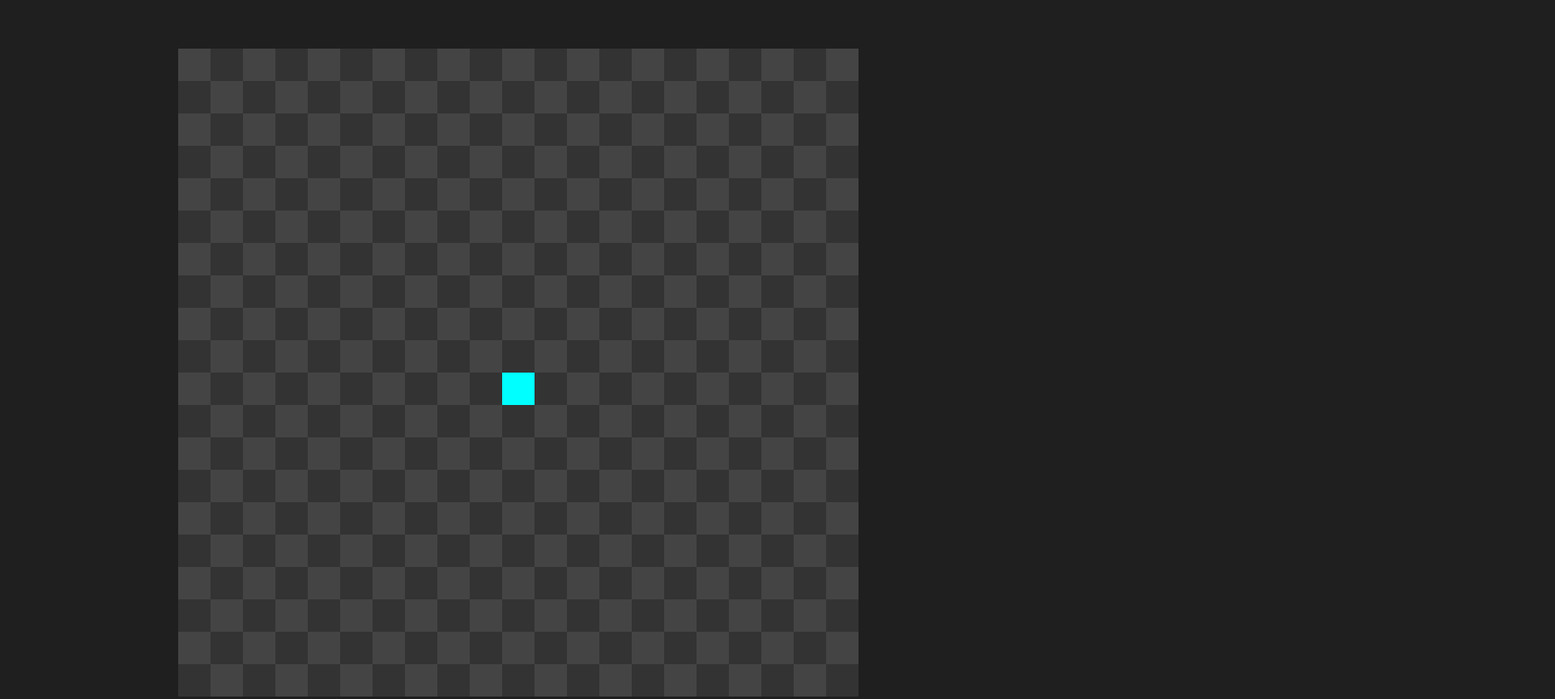
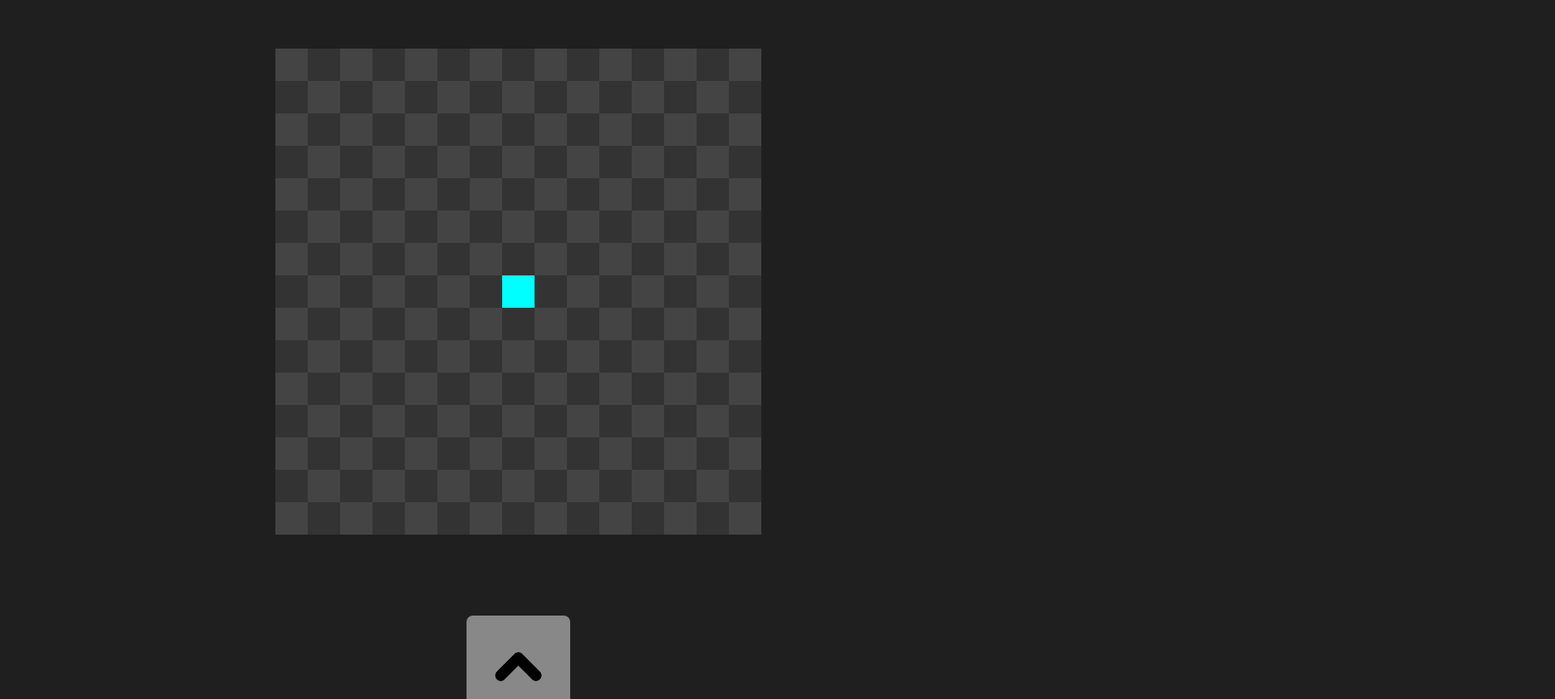
Before and after one commit to sweavertheslayr/snake_game, a plain HTML site: page snake_game.html in a window 1280 px wide. Shown: the top 863 px of the page at 81% size, 1920 px wide, since content can reach past the window. Drawn offline with Linux system fonts and the light colour scheme.

Commit message:
media better

```diff
--- a/grid.js
+++ b/grid.js
@@ -1,7 +1,7 @@
 
 // game variables
-export let rows = 20;
-export let columns = 21;
+export let rows = 15;
+export let columns = 15;
 
 // style variables
 let oddColor = getComputedStyle(document.documentElement)
--- a/snake.js
+++ b/snake.js
@@ -1,9 +1,9 @@
 import { getInputDirection } from "./input.js";
 import { rows, columns } from "./grid.js";
 
-export const SNAKE_SPEED = 10;
+export const SNAKE_SPEED = 5;
 
-const snakeBody = [{ x: 11, y: 11 }];
+const snakeBody = [{ x: 8, y: 8 }];
 
 export function update() {
     const inputDirection = getInputDirection();
--- a/styles/style.css
+++ b/styles/style.css
@@ -4,18 +4,20 @@
     /* grid variables */
     --rows: 11;
     --columns: 11;
-    --minimum-tile-size: 40px;
+    --minimum-tile-size: 5px;
+    --tile-size: min(5vw, 5vh);
+    --maximum-tile-size: 20px;
     --odd-color: #333333;
     --even-color: #444444;
 
     /* d pad variables */
-    --button-size: 40vw;
+    --button-size: 10vw;
     --button-color: #888888;
     --button-pressed-color: #a7a7a7;
 
     /* calculated variables */
-    --min-height: calc(var(--minimum-tile-size) * var(--rows));
-    --min-width: calc(var(--minimum-tile-size) * var(--columns));
+    --min-height: calc(var(--tile-size) * var(--rows));
+    --min-width: calc(var(--tile-size) * var(--columns));
 }
 
 * {
@@ -45,11 +47,9 @@
 }
 
 .grid div {
-    height: var(--minimum-tile-size);
-    width: var(--minimum-tile-size);
+    height: var(--tile-size);
+    width: var(--tile-size);
 }
-
-
 
 /* controls */
 
@@ -62,7 +62,7 @@
     display: flex;
     justify-content: center;
 
-    margin-top: 20vh;
+    margin-top: 10vh;
 }
 
 .movement {
@@ -116,16 +116,10 @@ button:not(:active) {
 }
 
 
-
-
-
-
-
-
 #game-board {
     position: absolute;
     display: grid;
-    width: calc(var(--minimum-tile-size) * var(--columns));
+    width: calc(var(--tile-size) * var(--columns));
     background-color: transparent;
     grid-template-columns: repeat(var(--columns), 1fr);
     grid-template-rows: repeat(var(--rows), 1fr);
@@ -133,8 +127,8 @@ button:not(:active) {
 
 
 #game-board  div {
-    height: var(--minimum-tile-size);
-    width: var(--minimum-tile-size);
+    height: var(--tile-size);
+    width: var(--tile-size);
 }
 
 .snake {
```
Also changed, not shown: input.js (line endings or trailing spaces).
